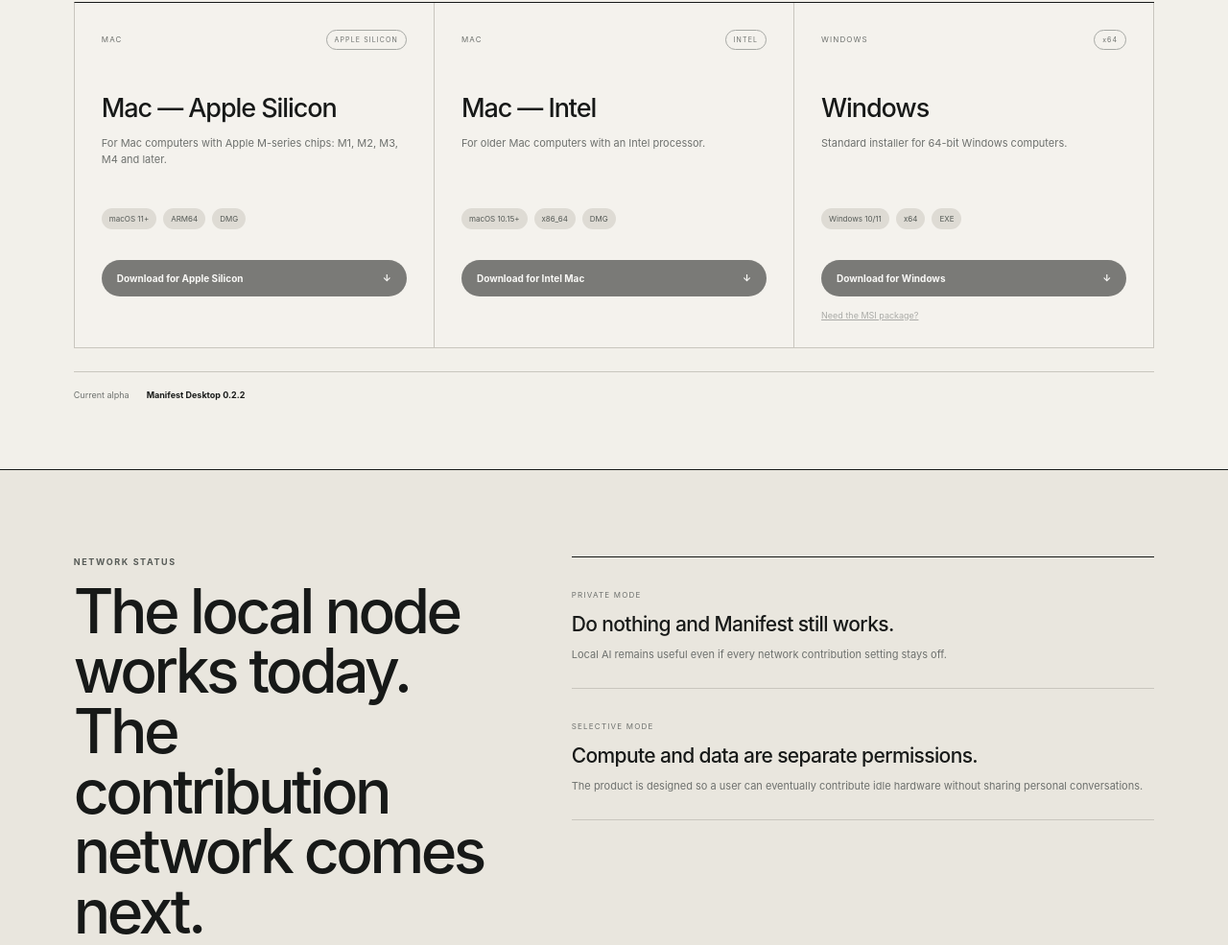
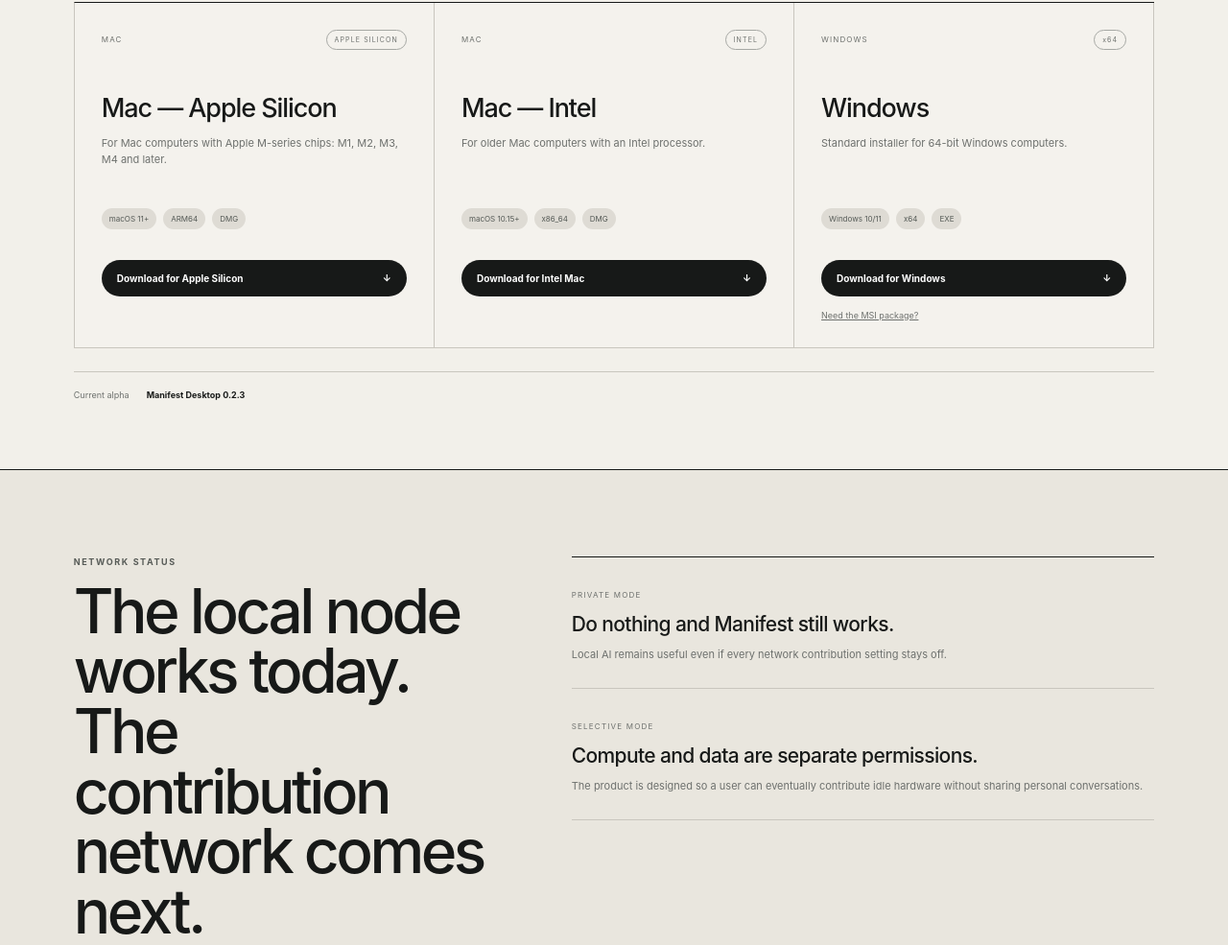
Before and after one commit to PrototypeVersions/ManifestNetwork, a plain HTML site: page download/index.html in a window 1280 px wide. Shown: the part 1146-2131 px from the top of the page at 96% size. Drawn offline with Linux system fonts and the light colour scheme.

Commit message:
Point downloads to Manifest 0.2.3

```diff
--- a/download/index.html
+++ b/download/index.html
@@ -16,7 +16,7 @@
 
   <main>
     <section class="hero">
-      <div class="eyebrow">MANIFEST DESKTOP / 0.2.2 ALPHA</div>
+      <div class="eyebrow">MANIFEST DESKTOP / 0.2.3 ALPHA</div>
       <h1>Start private.<br>Connect by choice.</h1>
       <p>Manifest turns your computer into a private local-AI node first. The 0.2 alpha also introduces the participation controls for the larger network: performance intelligence, idle compute, approved learning, and human feedback.</p>
       <div class="hero-actions">
@@ -46,7 +46,7 @@
           <h3>Mac — Apple Silicon</h3>
           <p>For Mac computers with Apple M-series chips: M1, M2, M3, M4 and later.</p>
           <div class="requirements"><span>macOS 11+</span><span>ARM64</span><span>DMG</span></div>
-          <a class="download-button" href="https://github.com/PrototypeVersions/ManifestNetwork/releases/download/v0.2.2/Manifest-Network-0.2.2-Apple-Silicon.dmg">Download for Apple Silicon <span>↓</span></a>
+          <a class="download-button" href="https://github.com/PrototypeVersions/ManifestNetwork/releases/download/v0.2.3/Manifest-Network-0.2.3-Apple-Silicon.dmg">Download for Apple Silicon <span>↓</span></a>
         </article>
 
         <article class="download-card" id="intelCard" data-platform="intel">
@@ -54,7 +54,7 @@
           <h3>Mac — Intel</h3>
           <p>For older Mac computers with an Intel processor.</p>
           <div class="requirements"><span>macOS 10.15+</span><span>x86_64</span><span>DMG</span></div>
-          <a class="download-button" href="https://github.com/PrototypeVersions/ManifestNetwork/releases/download/v0.2.2/Manifest-Network-0.2.2-Intel.dmg">Download for Intel Mac <span>↓</span></a>
+          <a class="download-button" href="https://github.com/PrototypeVersions/ManifestNetwork/releases/download/v0.2.3/Manifest-Network-0.2.3-Intel.dmg">Download for Intel Mac <span>↓</span></a>
         </article>
 
         <article class="download-card" id="windowsCard" data-platform="windows">
@@ -62,12 +62,12 @@
           <h3>Windows</h3>
           <p>Standard installer for 64-bit Windows computers.</p>
           <div class="requirements"><span>Windows 10/11</span><span>x64</span><span>EXE</span></div>
-          <a class="download-button" href="https://github.com/PrototypeVersions/ManifestNetwork/releases/download/v0.2.2/Manifest-Network-0.2.2-Windows-x64.exe">Download for Windows <span>↓</span></a>
-          <a class="small-link" href="https://github.com/PrototypeVersions/ManifestNetwork/releases/download/v0.2.2/Manifest-Network-0.2.2-Windows-x64.msi">Need the MSI package?</a>
+          <a class="download-button" href="https://github.com/PrototypeVersions/ManifestNetwork/releases/download/v0.2.3/Manifest-Network-0.2.3-Windows-x64.exe">Download for Windows <span>↓</span></a>
+          <a class="small-link" href="https://github.com/PrototypeVersions/ManifestNetwork/releases/download/v0.2.3/Manifest-Network-0.2.3-Windows-x64.msi">Need the MSI package?</a>
         </article>
       </div>
 
-      <div class="version-line"><span>Current alpha</span><strong>Manifest Desktop 0.2.2</strong></div>
+      <div class="version-line"><span>Current alpha</span><strong>Manifest Desktop 0.2.3</strong></div>
     </section>
 
     <section class="install" id="network">
@@ -108,7 +108,7 @@
     </section>
   </main>
 
-  <footer><a href="../">MANIFEST</a><span>Private intelligence / Shared intelligence / Shared value</span><span>0.2.2 Alpha</span></footer>
+  <footer><a href="../">MANIFEST</a><span>Private intelligence / Shared intelligence / Shared value</span><span>0.2.3 Alpha</span></footer>
   <script src="download.js"></script>
 </body>
 </html>
```
